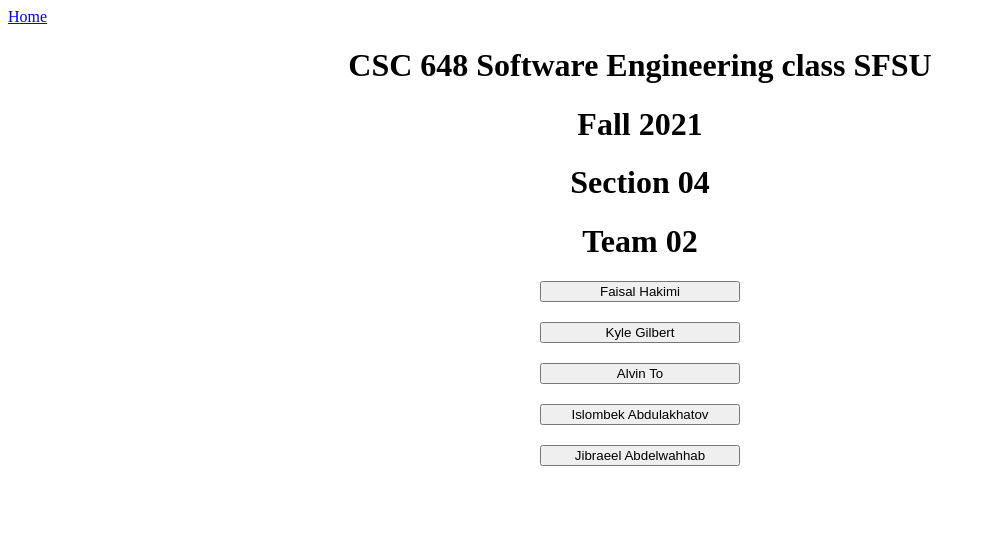
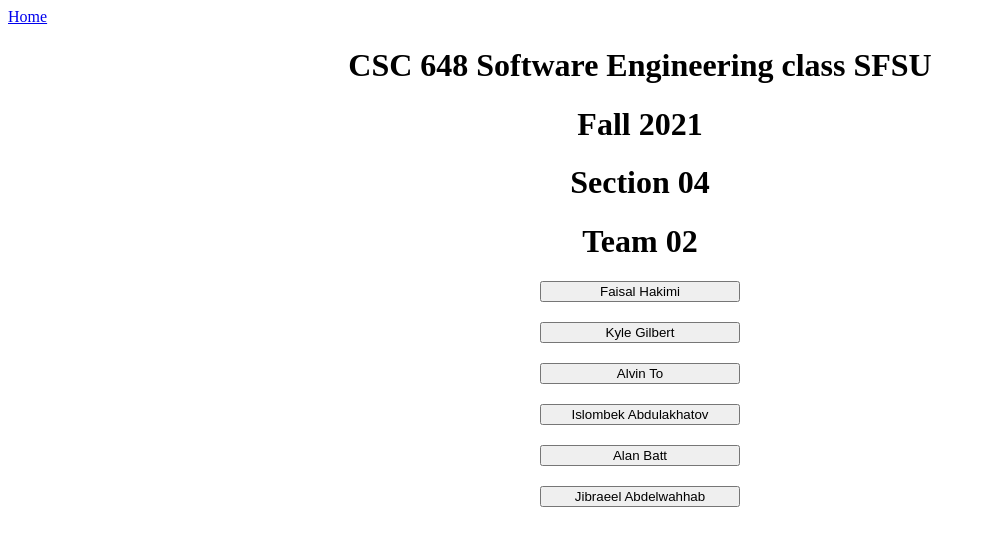
Before and after one commit to Adbatt/CSC-648-04-Team-2, a React (Create React App) app in the folder client/: page / in a window 1280 px wide. Shown: the top 546 px of the page, without its empty margins (0-984 px from the left). Built offline with nearby package versions, Linux system fonts and the light colour scheme.

Commit message:
formatted some stuff

```diff
--- a/client/src/components/AboutAlan.js
+++ b/client/src/components/AboutAlan.js
@@ -1,11 +1,11 @@
 import React from "react";
-import Alan from '../assets/AlanImage.jpg';
+import Alan from '../assets/Alan.jpg';
 
 function AboutAlan() {
     return (
         <div>
             <h1>Alan Batt</h1>
-            <img src={Alan} width="50%" height="50%"/>
+            <img src={Alan} width="50%" height="50%" alt="Alan"/>
             <h3>About Me</h3>
             <p>I am a Senior at SFSU and the github master for this project.</p>
             <p>I am currently studying for a Computer Science Degree.</p>
--- a/client/src/components/Home.js
+++ b/client/src/components/Home.js
@@ -14,6 +14,7 @@
                 <button onClick={() => window.location.replace('/kyle')}>Kyle Gilbert</button>
                 <button onClick={() => window.location.replace('/alvin')}>Alvin To</button>
                 <button onClick={() => window.location.replace('/islom')}>Islombek Abdulakhatov</button>
+                <button onClick={() => window.location.replace('/alan')}>Alan Batt</button>
                 <button onClick={() => window.location.replace('/jib')}>Jibraeel Abdelwahhab</button>
             </div>
         </div>
```
